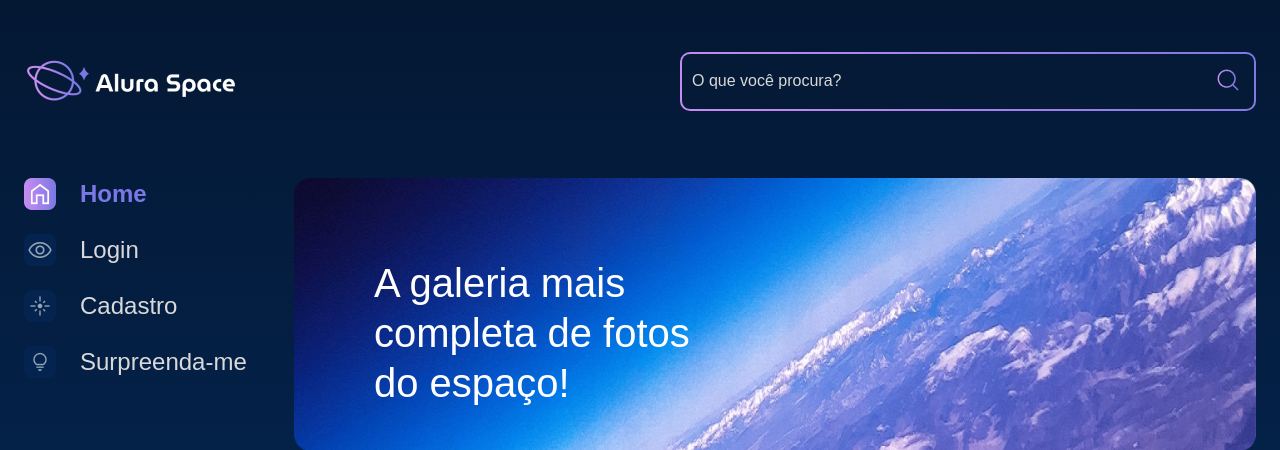
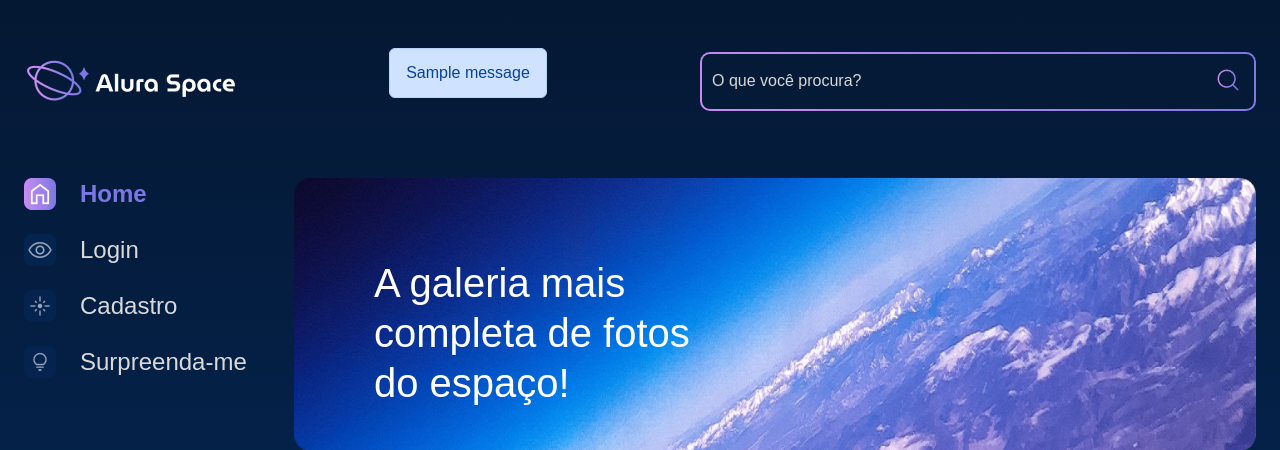
Before and after one commit to PedroLRA/Alura-Space, a Django app: page / in a window 1280 px wide. Shown: the top 450 px of the page. Run offline with Django 5.2, Linux system fonts and the light colour scheme; tables that the repository leaves empty hold one stand-in row (values such as "Sample post"); grey boxes marked "Sample" are stand-in pictures; one stand-in notice (Sample message) is shown.

Commit message:
feat: Added messages dispaly to login and register

```diff
--- a/templates/galery/base.html
+++ b/templates/galery/base.html
@@ -10,6 +10,7 @@
     <link rel="preconnect" href="https://fonts.googleapis.com">
     <link rel="preconnect" href="https://fonts.gstatic.com" crossorigin>
     <link href="https://fonts.googleapis.com/css2?family=Poppins:wght@400;500;600&display=swap" rel="stylesheet">
+    <link href="https://cdn.jsdelivr.net/npm/bootstrap@5.2.2/dist/css/bootstrap.min.css" rel="stylesheet" integrity="sha384-Zenh87qX5JnK2Jl0vWa8Ck2rdkQ2Bzep5IDxbcnCeuOxjzrPF/et3URy9Bv1WTRi" crossorigin="anonymous">
     <link rel="stylesheet" href="{% static '/styles/style.css' %}">
 </head>
 
--- a/templates/partials/_header.html
+++ b/templates/partials/_header.html
@@ -1,6 +1,13 @@
 {% load static %}
 <header class="cabecalho">
     <img src="{% static '/assets/logo/Logo(2).png' %}" alt="Logo da Alura Space" />
+
+    <!-- Messages dislpay -->
+    {% for message in messages %}
+        <div  class="alert alert-primary" role="alert">
+            <p id="messages">{{ message }}</p>
+        </div>
+    {% endfor %}
     <div class="cabecalho__busca">
         <div class="busca__fundo">
             <form action="{% url 'index' %}">
```
Also changed, not shown: users/views.py (+8 -1 lines).
